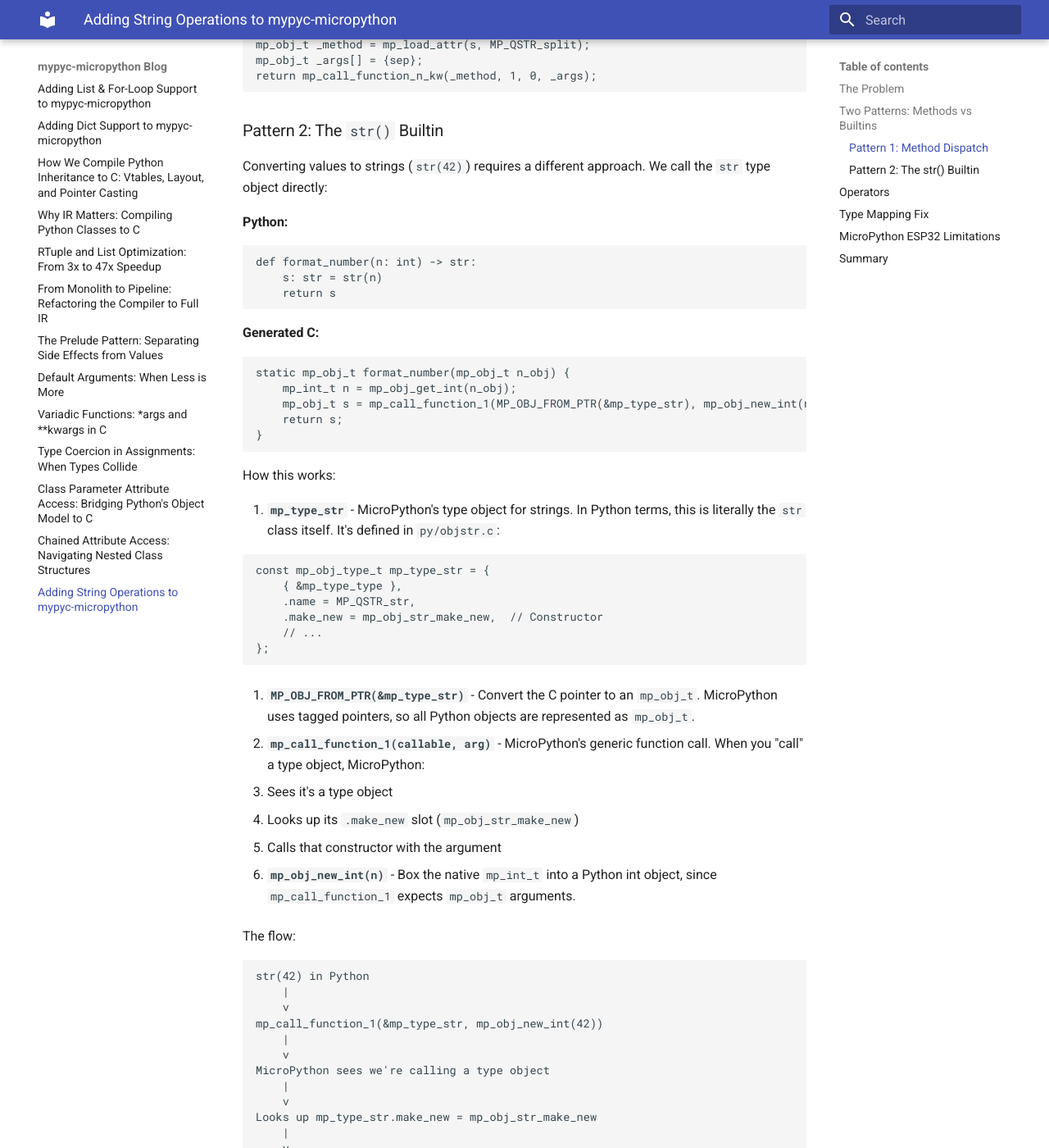
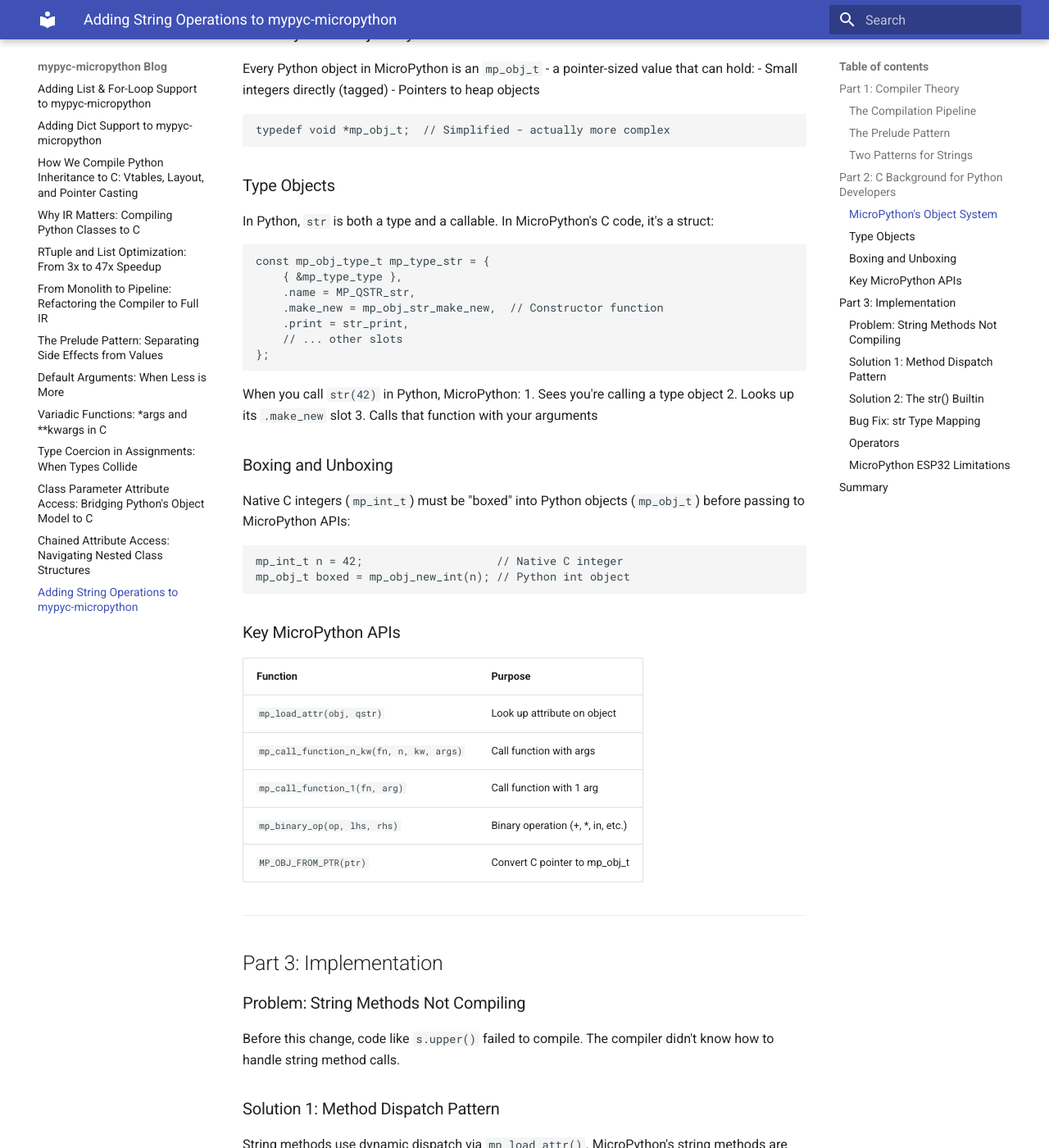
Before and after one commit to anhlt/mypyc-micropython, an MkDocs documentation site: the page built from blogs/13-string-operations.md, in a window 1280 px wide and 1400 px high, scrolled down 1173 px. Shown: the whole window at 82% size. Built offline with MkDocs 1.6.1 and Material for MkDocs 9.7.7, drawn with Linux system fonts in a browser that asks for light colours; some of the changed text lies outside the part shown.

Commit message:
Add MicroPython C API internals to AGENTS.md, rewrite blog with 3-part structure
AGENTS.md:
- Add comprehensive MicroPython C API Internals section
- Document mp_obj_t, boxing/unboxing, type objects
- Explain method dispatch pattern (mp_load_attr + mp_call_function_n_kw)
- Document type constructor calling (mp_call_function_1 with MP_OBJ_FROM_PTR)
- Add QSTRs, iterator protocol, subscript operations, binary operations

blogs/13-string-operations.md:
- Rewrite following required 3-part structure
- Part 1: Compiler Theory (pipeline, prelude pattern)
- Part 2: C Background (mp_obj_t, type objects, boxing)
- Part 3: Implementation (method dispatch, str() builtin, bug fix)
- Include IR visualization as required

````diff
--- a/blogs/13-string-operations.md
+++ b/blogs/13-string-operations.md
@@ -4,20 +4,105 @@
 
 ---
 
-## The Problem
+## Part 1: Compiler Theory
 
-After implementing container types, string operations beyond basic concatenation were missing. Code like `s.upper()` or `text.replace("old", "new")` wouldn't compile.
+### The Compilation Pipeline
 
-## Two Patterns: Methods vs Builtins
+When you write `s.upper()` in Python, our compiler transforms it through several stages:
 
-String support requires two different patterns:
+```
+Python source → AST → IR (Intermediate Representation) → C code
+```
 
-1. **Method calls** (`s.upper()`, `s.split(",")`) - Dynamic dispatch via `mp_load_attr()`
-2. **The `str()` builtin** (`str(42)`) - Calling the type object directly
+For string operations, the key insight is that we don't compile the string methods themselves - MicroPython already has them. We just need to generate C code that *calls* those methods at runtime.
 
-### Pattern 1: Method Dispatch
+### The Prelude Pattern
 
-String methods use the same pattern as dict methods. MicroPython doesn't expose string methods as public C functions (they're `static` in `py/objstr.c`), so we use dynamic dispatch:
+Method calls have side effects - they execute code and return values. Our IR separates "what value" from "what side effects" using the prelude pattern:
+
+```
+def to_upper(s: MP_OBJ_T) -> MP_OBJ_T:
+  c_name: string_operations_to_upper
+  max_temp: 1
+  locals: {s: MP_OBJ_T}
+  body:
+    # prelude:
+      _tmp1 = s.upper()    <-- Side effect: call method, store result
+    return _tmp1           <-- Value: use the stored result
+```
+
+The prelude contains instructions that must execute before the return value is valid.
+
+### Two Patterns for Strings
+
+String support requires two different compilation patterns:
+
+1. **Method calls** (`s.upper()`) → Generate dynamic dispatch code
+2. **`str()` builtin** (`str(42)`) → Generate type constructor call
+
+---
+
+## Part 2: C Background for Python Developers
+
+### MicroPython's Object System
+
+Every Python object in MicroPython is an `mp_obj_t` - a pointer-sized value that can hold:
+- Small integers directly (tagged)
+- Pointers to heap objects
+
+```c
+typedef void *mp_obj_t;  // Simplified - actually more complex
+```
+
+### Type Objects
+
+In Python, `str` is both a type and a callable. In MicroPython's C code, it's a struct:
+
+```c
+const mp_obj_type_t mp_type_str = {
+    { &mp_type_type },
+    .name = MP_QSTR_str,
+    .make_new = mp_obj_str_make_new,  // Constructor function
+    .print = str_print,
+    // ... other slots
+};
+```
+
+When you call `str(42)` in Python, MicroPython:
+1. Sees you're calling a type object
+2. Looks up its `.make_new` slot
+3. Calls that function with your arguments
+
+### Boxing and Unboxing
+
+Native C integers (`mp_int_t`) must be "boxed" into Python objects (`mp_obj_t`) before passing to MicroPython APIs:
+
+```c
+mp_int_t n = 42;                    // Native C integer
+mp_obj_t boxed = mp_obj_new_int(n); // Python int object
+```
+
+### Key MicroPython APIs
+
+| Function | Purpose |
+|----------|---------|
+| `mp_load_attr(obj, qstr)` | Look up attribute on object |
+| `mp_call_function_n_kw(fn, n, kw, args)` | Call function with args |
+| `mp_call_function_1(fn, arg)` | Call function with 1 arg |
+| `mp_binary_op(op, lhs, rhs)` | Binary operation (+, *, in, etc.) |
+| `MP_OBJ_FROM_PTR(ptr)` | Convert C pointer to mp_obj_t |
+
+---
+
+## Part 3: Implementation
+
+### Problem: String Methods Not Compiling
+
+Before this change, code like `s.upper()` failed to compile. The compiler didn't know how to handle string method calls.
+
+### Solution 1: Method Dispatch Pattern
+
+String methods use dynamic dispatch via `mp_load_attr()`. MicroPython's string methods are `static` in `py/objstr.c` - not publicly accessible - so we call them indirectly.
 
 **Python:**
 ```python
@@ -25,73 +110,84 @@
     return s.upper()
 ```
 
-**Generated C:**
-```c
-static mp_obj_t to_upper(mp_obj_t s) {
-    mp_obj_t _method = mp_load_attr(s, MP_QSTR_upper);
-    return mp_call_function_n_kw(_method, 0, 0, NULL);
-}
+**IR:**
 ```
-
-How this works in MicroPython:
-
-1. `mp_load_attr(s, MP_QSTR_upper)` - Look up the `upper` attribute on the string object. MicroPython walks the type's method table and returns a bound method object.
-
-2. `mp_call_function_n_kw(_method, 0, 0, NULL)` - Call the method with 0 positional args, 0 keyword args, and no args array.
-
-For methods with arguments like `s.split(",")`:
-
-```c
-mp_obj_t _method = mp_load_attr(s, MP_QSTR_split);
-mp_obj_t _args[] = {sep};
-return mp_call_function_n_kw(_method, 1, 0, _args);
-```
-
-### Pattern 2: The `str()` Builtin
-
-Converting values to strings (`str(42)`) requires a different approach. We call the `str` type object directly:
-
-**Python:**
-```python
-def format_number(n: int) -> str:
-    s: str = str(n)
-    return s
+def to_upper(s: MP_OBJ_T) -> MP_OBJ_T:
+  c_name: string_operations_to_upper
+  max_temp: 1
+  locals: {s: MP_OBJ_T}
+  body:
+    # prelude:
+      _tmp1 = s.upper()
+    return _tmp1
 ```
 
 **Generated C:**
 ```c
-static mp_obj_t format_number(mp_obj_t n_obj) {
-    mp_int_t n = mp_obj_get_int(n_obj);
-    mp_obj_t s = mp_call_function_1(MP_OBJ_FROM_PTR(&mp_type_str), mp_obj_new_int(n));
-    return s;
+static mp_obj_t string_operations_to_upper(mp_obj_t s) {
+    mp_obj_t _tmp1 = mp_call_function_n_kw(
+        mp_load_attr(s, MP_QSTR_upper),  // Look up "upper" method
+        0, 0, NULL                        // 0 args
+    );
+    return _tmp1;
 }
 ```
 
-How this works:
+How `mp_load_attr(s, MP_QSTR_upper)` works:
+1. Get the type of `s` (which is `mp_type_str`)
+2. Search the type's attribute table for `MP_QSTR_upper`
+3. Return a bound method object
 
-1. **`mp_type_str`** - MicroPython's type object for strings. In Python terms, this is literally the `str` class itself. It's defined in `py/objstr.c`:
+For methods with arguments like `s.replace("a", "b")`:
 
-```c
-const mp_obj_type_t mp_type_str = {
-    { &mp_type_type },
-    .name = MP_QSTR_str,
-    .make_new = mp_obj_str_make_new,  // Constructor
-    // ...
-};
+**IR:**
+```
+def replace_string(s: MP_OBJ_T, old: MP_OBJ_T, new: MP_OBJ_T) -> MP_OBJ_T:
+  c_name: string_operations_replace_string
+  max_temp: 1
+  locals: {s: MP_OBJ_T, old: MP_OBJ_T, new: MP_OBJ_T}
+  body:
+    # prelude:
+      _tmp1 = s.replace(old, new)
+    return _tmp1
 ```
 
-2. **`MP_OBJ_FROM_PTR(&mp_type_str)`** - Convert the C pointer to an `mp_obj_t`. MicroPython uses tagged pointers, so all Python objects are represented as `mp_obj_t`.
+**Generated C:**
+```c
+static mp_obj_t string_operations_replace_string(mp_obj_t s, mp_obj_t old, mp_obj_t new) {
+    mp_obj_t _args[] = {old, new};
+    mp_obj_t _tmp1 = mp_call_function_n_kw(
+        mp_load_attr(s, MP_QSTR_replace),
+        2, 0, _args  // 2 positional args
+    );
+    return _tmp1;
+}
+```
 
-3. **`mp_call_function_1(callable, arg)`** - MicroPython's generic function call. When you "call" a type object, MicroPython:
-   - Sees it's a type object
-   - Looks up its `.make_new` slot (`mp_obj_str_make_new`)
-   - Calls that constructor with the argument
+### Solution 2: The `str()` Builtin
 
-4. **`mp_obj_new_int(n)`** - Box the native `mp_int_t` into a Python int object, since `mp_call_function_1` expects `mp_obj_t` arguments.
+Converting values to strings requires calling the `str` type directly:
 
-The flow:
+**Python:**
+```python
+def int_to_str(n: int) -> str:
+    return str(n)
 ```
-str(42) in Python
+
+**Generated C:**
+```c
+static mp_obj_t int_to_str(mp_obj_t n_obj) {
+    mp_int_t n = mp_obj_get_int(n_obj);
+    return mp_call_function_1(
+        MP_OBJ_FROM_PTR(&mp_type_str),  // The str type itself
+        mp_obj_new_int(n)                // Box the int argument
+    );
+}
+```
+
+Step-by-step execution:
+```
+str(42)
     |
     v
 mp_call_function_1(&mp_type_str, mp_obj_new_int(42))
@@ -100,66 +196,61 @@
 MicroPython sees we're calling a type object
     |
     v
-Looks up mp_type_str.make_new = mp_obj_str_make_new
+Looks up mp_type_str.make_new -> mp_obj_str_make_new
     |
     v
-mp_obj_str_make_new converts int to string "42"
+mp_obj_str_make_new converts 42 to string "42"
     |
     v
-Returns mp_obj_t pointing to new string
+Returns mp_obj_t pointing to "42"
 ```
 
-Why not call `mp_obj_str_make_new` directly? It's declared `static` - not part of MicroPython's public API. Using `mp_call_function_1` is the stable, portable approach.
+Why use `mp_call_function_1` instead of `mp_obj_str_make_new` directly? Because `mp_obj_str_make_new` is `static` - not part of MicroPython's public API.
 
-## Operators
+### Bug Fix: `str` Type Mapping
+
+One bug discovered: the compiler mapped `str` type annotations to `const char*`:
+
+```python
+"str": "const char*"  # Wrong!
+```
+
+This broke method calls because you can't call `.upper()` on a C string pointer. The fix:
+
+```python
+"str": "mp_obj_t"  # Correct - Python string object
+```
+
+### Operators
 
 String operators compile to `mp_binary_op()`:
 
-```python
-# Concatenation: a + b
-mp_binary_op(MP_BINARY_OP_ADD, a, b)
+```c
+// a + b (concatenation)
+mp_binary_op(MP_BINARY_OP_ADD, a, b);
 
-# Repetition: s * 3
-mp_binary_op(MP_BINARY_OP_MULTIPLY, s, mp_obj_new_int(3))
+// s * 3 (repetition)
+mp_binary_op(MP_BINARY_OP_MULTIPLY, s, mp_obj_new_int(3));
 
-# Containment: "x" in s
-mp_binary_op(MP_BINARY_OP_IN, substring, s)
+// "x" in s (containment)
+mp_binary_op(MP_BINARY_OP_IN, substring, s);
 ```
 
-MicroPython's `mp_binary_op()` is polymorphic and dispatches to the correct implementation based on operand types.
+### MicroPython ESP32 Limitations
 
-## Type Mapping Fix
-
-One bug discovered: the compiler was mapping `str` type annotations to `const char*` instead of `mp_obj_t`. This caused variables like `s: str` to be declared incorrectly.
-
-**Before (broken):**
-```c
-const char* s = ...;  // Wrong! Can't call methods on this
-```
-
-**After (fixed):**
-```c
-mp_obj_t s = ...;  // Correct - can call s.upper() etc.
-```
-
-The fix was simple: change the type mapping in `ir_builder.py`:
-```python
-"str": "mp_obj_t"  # Was "const char*"
-```
-
-## MicroPython ESP32 Limitations
-
-Some string methods aren't available in the default MicroPython ESP32 build:
+Some string methods aren't available in the default ESP32 build:
 - `capitalize()`, `title()`, `swapcase()`
 - `ljust()`, `rjust()`, `zfill()`
 
-These require `MICROPY_PY_BUILTINS_STR_UNICODE_FULL` in the firmware config.
+These require `MICROPY_PY_BUILTINS_STR_UNICODE_FULL` in firmware config.
+
+---
 
 ## Summary
 
 String operations use two patterns:
 
 1. **Methods** (`s.upper()`) - `mp_load_attr()` + `mp_call_function_n_kw()` for dynamic dispatch
-2. **`str()` builtin** - `mp_call_function_1(&mp_type_str, arg)` to call the type's constructor
+2. **`str()` builtin** - `mp_call_function_1(&mp_type_str, arg)` to call the type constructor
 
-Both patterns delegate to MicroPython's runtime, which is necessary since string internals aren't exposed as public C APIs. The speedup comes from native C control flow around these calls, not from the string operations themselves.
+Both delegate to MicroPython's runtime since string internals aren't public C APIs. The speedup comes from native C control flow around these calls.
````
Also changed, not shown: AGENTS.md (+150 -0 lines).
